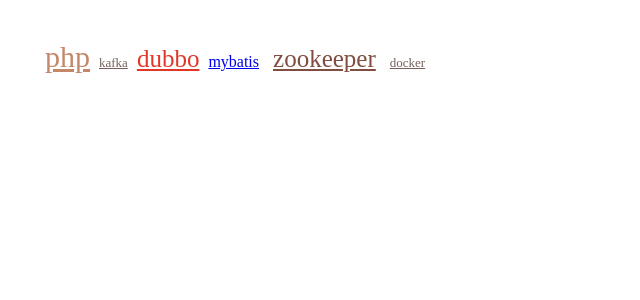
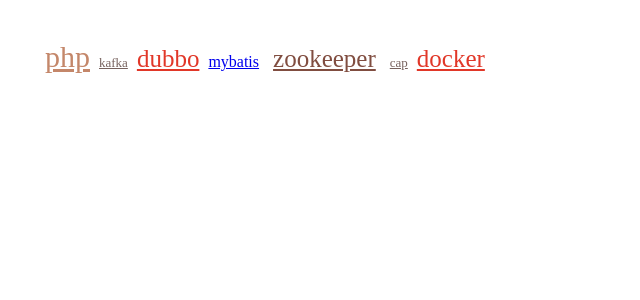
Before and after one commit to meiwenhui/blog.meiwenhui.com, a Jekyll site: the page index.html, which Jekyll copies as it is, in a window 1280 px wide. Shown: the top 300 px of the page, without its empty margins (0-640 px from the left). Built offline with Jekyll 4.4.1, drawn with Linux system fonts in a browser that asks for light colours.

Commit message:
Update index.html

```diff
--- a/index.html
+++ b/index.html
@@ -56,7 +56,9 @@ $(document).ready(function(){
 		<a target="_blank" href="http://dubbo.apache.org/">dubbo</a>
 		<a target="_blank" href="http://www.mybatis.org/mybatis-3/zh/index.html">mybatis</a>
 		<a target="_blank" href="https://www.cnblogs.com/qingyunzong/p/8629775.html">zookeeper</a>
+		<a target="_blank" href="http://www.ruanyifeng.com/blog/2018/07/cap.html/">cap</a>
 		<a target="_blank" href="https://hub.docker.com/">docker</a>
+
 
 	</div>
 </div>
```
